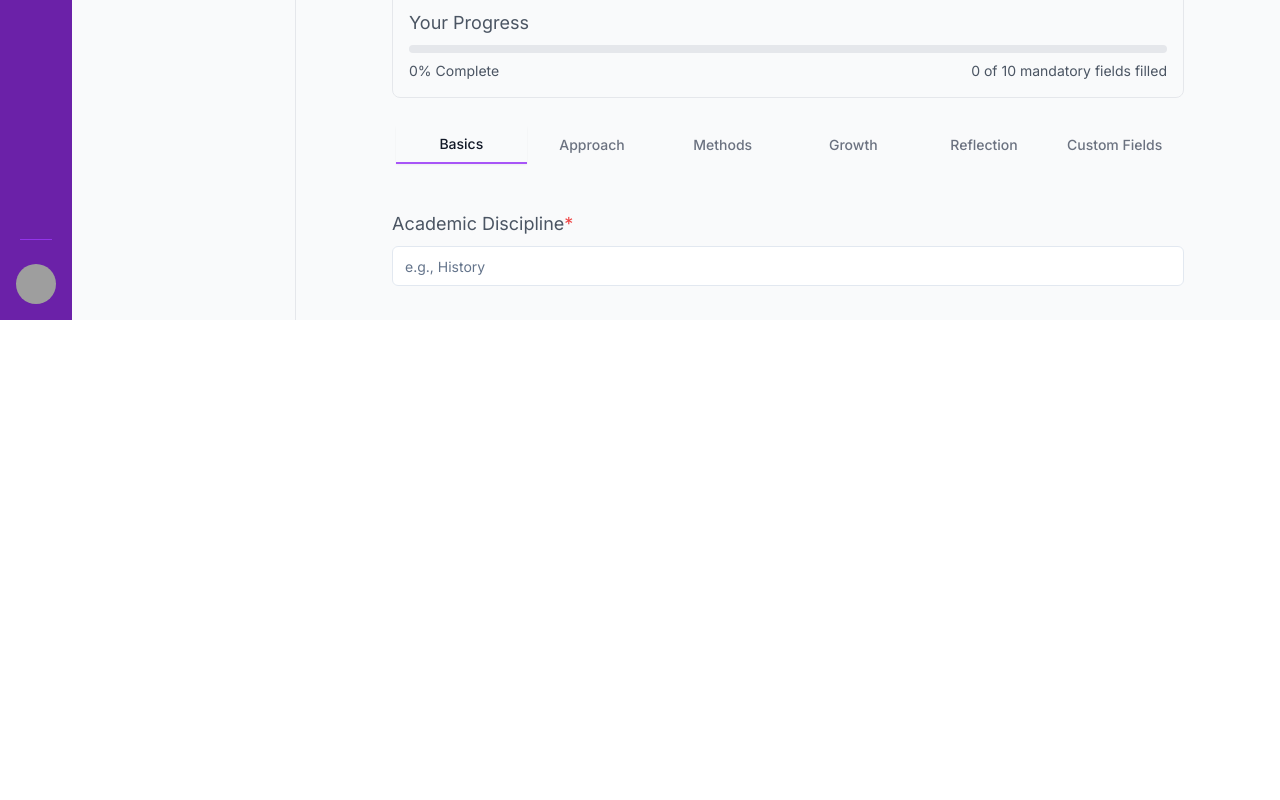
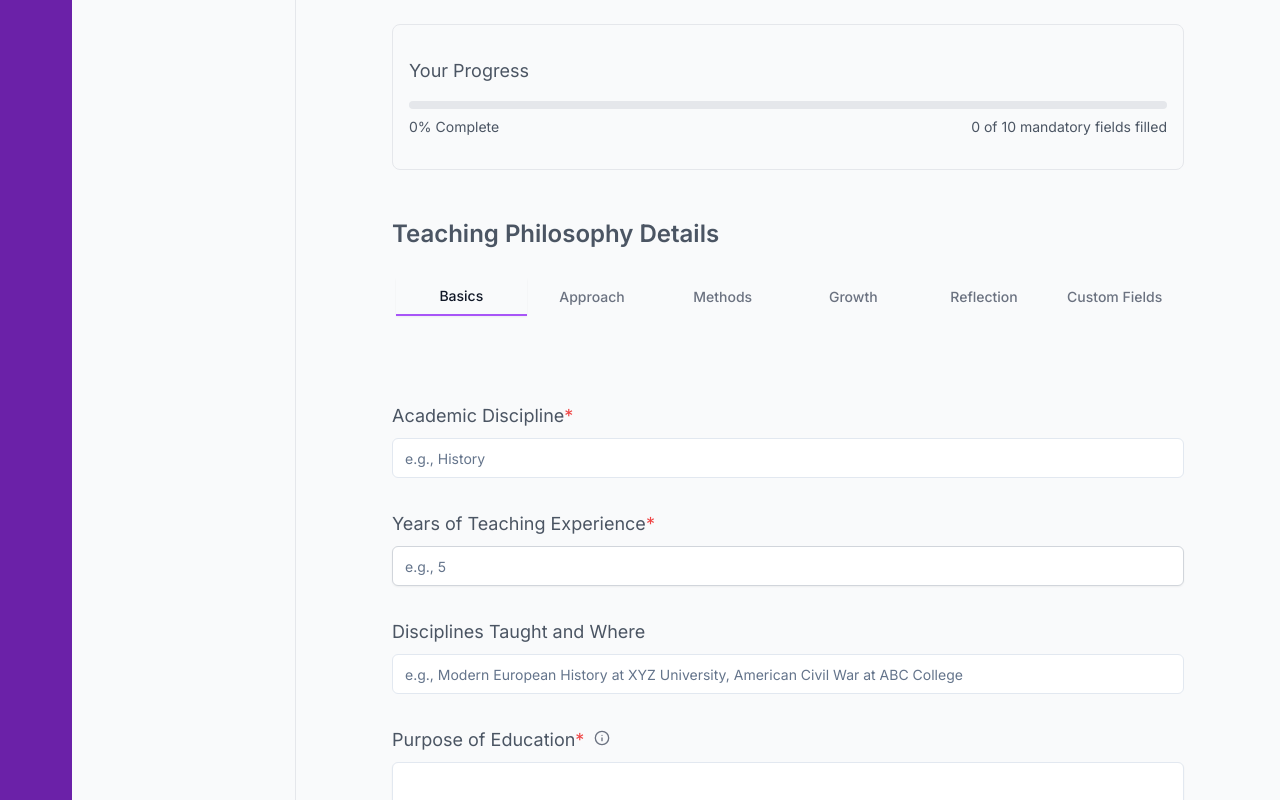
Before and after one commit to Naxus28/lumina.ai, a Next.js app: page /teaching-philosophy in a window 1280 px wide. Shown: the part 480-1280 px from the top of the page. Before the commit the page ends 1175 px from the top, so only its background shows below. Built offline with nearby package versions, Linux system fonts and the light colour scheme; grey boxes are pictures that could not be loaded.

Commit message:
Fixes issue with window height

```diff
--- a/app/(auth)/cover-letter/page.tsx
+++ b/app/(auth)/cover-letter/page.tsx
@@ -151,7 +151,7 @@ const CoverLetterGenerator: React.FC = () => {
 	return (
 		<div className="min-h-screen bg-gray-50 w-full">
 			<main>
-				<Container paddingX="none">
+				<Container>
 					<header>
 						<H1>Create Your Academic Cover Letter</H1>
 						<Paragraph>
@@ -163,7 +163,7 @@ const CoverLetterGenerator: React.FC = () => {
 					</header>
 				</Container>
 
-				<Container paddingX="none">
+				<Container>
 					<H2 className="text-lg">Choose Your Cover Letter Style*</H2>
 					<TemplateSelector
 						templates={coverLetterTemplates}
@@ -172,7 +172,7 @@ const CoverLetterGenerator: React.FC = () => {
 					/>
 				</Container>
 
-				<Container paddingX="none">
+				<Container>
 					<H2 className="text-lg">Enter Job Description*</H2>
 					<JobDescriptionInput
 						jobDescription={jobDescription}
@@ -180,12 +180,12 @@ const CoverLetterGenerator: React.FC = () => {
 					/>
 				</Container>
 
-				<Container paddingX="none">
+				<Container>
 					<H2 className="text-lg">Upload your CV*</H2>
 					<CVUpload onFileSelect={setCvFile} />
 				</Container>
 
-				<Container paddingX="none">
+				<Container>
 					<H2 className="text-lg">Additional details (optional)</H2>
 					<p className="text-sm text-gray-600 pb-4">
 						For precise customization, please complete the form below. If left blank, our AI system will automatically
@@ -198,7 +198,7 @@ const CoverLetterGenerator: React.FC = () => {
 					</div>
 				</Container>
 
-				<Container paddingX="none">
+				<Container>
 					<GenerateButton
 						onClick={handleGenerate}
 						disabled={!selectedTemplate || !jobDescription || !cvFile}
--- a/app/(auth)/teaching-philosophy/components/BasicInformation.tsx
+++ b/app/(auth)/teaching-philosophy/components/BasicInformation.tsx
@@ -14,7 +14,7 @@ interface BasicInformationProps {
 }
 
 export const BasicInformation: React.FC<BasicInformationProps> = ({ inputs, handleInputChange }) => (
-	<Container paddingX="none">
+	<Container>
 		<H2 className="text-lg">Basic Information</H2>
 		<div className="space-y-6">
 			<div className="space-y-2">
--- a/app/(auth)/teaching-philosophy/components/PhilosophyDetails.tsx
+++ b/app/(auth)/teaching-philosophy/components/PhilosophyDetails.tsx
@@ -93,7 +93,7 @@ export const PhilosophyDetails: React.FC<PhilosophyDetailsProps> = ({
 	};
 
 	return (
-		<Container paddingX="none">
+		<Container>
 			<H2 className="text-lg">Philosophy Details</H2>
 			<div className="space-y-8">
 				{philosophyFields.map(({ name, label, example }) => (
--- a/app/(auth)/teaching-philosophy/components/TeachingStyle.tsx
+++ b/app/(auth)/teaching-philosophy/components/TeachingStyle.tsx
@@ -23,7 +23,7 @@ const teachingStyles = [
 ];
 
 export const TeachingStyle: React.FC<TeachingStyleProps> = ({ selectedStyles, handleCheckboxChange }) => (
-	<Container paddingX="none">
+	<Container>
 		<H2 className="text-lg">Teaching Styles</H2>
 		<div className="space-y-2">
 			<Label className="flex items-center">
--- a/app/(auth)/teaching-philosophy/components/TeachingValuesAndMethods.tsx
+++ b/app/(auth)/teaching-philosophy/components/TeachingValuesAndMethods.tsx
@@ -39,7 +39,7 @@ const assessmentMethods = [
 ];
 
 export const TeachingValuesAndMethods: React.FC<TeachingValuesAndMethodsProps> = ({ inputs, handleCheckboxChange }) => (
-	<Container paddingX="none">
+	<Container>
 		<H2 className="text-lg">Teaching Values and Methods</H2>
 		<div className="space-y-6">
 			<div className="space-y-2">
--- a/app/(auth)/teaching-philosophy/page.tsx
+++ b/app/(auth)/teaching-philosophy/page.tsx
@@ -297,7 +297,7 @@ const TeachingPhilosophyGenerator = () => {
 
 	return (
 		<>
-			<Container paddingX="none">
+			<Container>
 				<H1>Create Your Teaching Philosophy</H1>
 				<Paragraph>
 					Articulate your educational vision with our AI-powered Teaching Philosophy Generator. This tool transforms
@@ -310,9 +310,9 @@ const TeachingPhilosophyGenerator = () => {
 				<Span className="text-xs block mt-2 italic">Items marked with * are required.</Span>
 			</Container>
 
-			<div className="w-full mt-8 space-y-6">
-				<div className="space-y-2 p-4 border border-gray-200 rounded-lg">
-					<H2 className="text-lg">Your Progress</H2>
+			<Container className="w-full mt-8">
+				<Container className="space-y-2 p-4 py-8 border border-gray-200 rounded-lg mb-12">
+					<H2 className="text-lg mb-4">Your Progress</H2>
 					<div className="space-y-2">
 						<Progress
 							value={progress}
@@ -325,8 +325,9 @@ const TeachingPhilosophyGenerator = () => {
 							</span>
 						</div>
 					</div>
-				</div>
+				</Container>
 
+				<H2 className="text-2xl font-semibold my-6">Teaching Philosophy Details</H2>
 				<Tabs
 					value={activeTab}
 					onValueChange={setActiveTab}
@@ -369,7 +370,7 @@ const TeachingPhilosophyGenerator = () => {
 							Custom Fields
 						</TabsTrigger>
 					</TabsList>
-					<div className="mt-12">
+					<Container className="mt-12 pb-8">
 						<TabsContent
 							value="basics"
 							className="space-y-8"
@@ -610,7 +611,10 @@ const TeachingPhilosophyGenerator = () => {
 									teaching at the new university.
 								</p>
 								{Object.entries(inputs.customFields).map(([fieldName, fieldValue]) => (
-									<div key={fieldName} className="space-y-2">
+									<div
+										key={fieldName}
+										className="space-y-2"
+									>
 										<div className="flex justify-between items-center">
 											<Label
 												htmlFor={fieldName}
@@ -651,16 +655,17 @@ const TeachingPhilosophyGenerator = () => {
 								</div>
 							</div>
 						</TabsContent>
-					</div>
+					</Container>
 				</Tabs>
-
+				<Container className="py-8">
 					<GenerateButton
 						onClick={handleGenerate}
 						disabled={!isFormComplete}
 						isLoading={isGenerating}
 						documentType="Teaching Philosophy"
 					/>
-			</div>
+				</Container>
+			</Container>
 
 			{error && <ErrorMessage message={error} />}
 
--- a/app/components/AuthLayout.tsx
+++ b/app/components/AuthLayout.tsx
@@ -69,7 +69,7 @@ export default function AuthLayout({ children }: { children: React.ReactNode })
 	}, []);
 
 	return (
-		<div className="flex h-screen bg-gray-50">
+		<div className="flex min-h-screen bg-gray-50">
 			{/* Hamburger menu for small screens */}
 			<Button
 				variant="ghost"
--- a/app/layout-components/Container.tsx
+++ b/app/layout-components/Container.tsx
@@ -110,7 +110,7 @@ const paddingYClasses = {
 };
 
 export const Container = forwardRef<HTMLElement, ContainerProps>(
-	({ children, className, padding = 'none', paddingX = 'xl', paddingY = 'xl', id = '', ...props }, ref) => {
+	({ children, className, padding = 'none', paddingX = 'none', paddingY = 'xl', id = '', ...props }, ref) => {
 		return (
 			<section
 				ref={ref}
```
Lines whose indentation alone changed are shown as unchanged.
